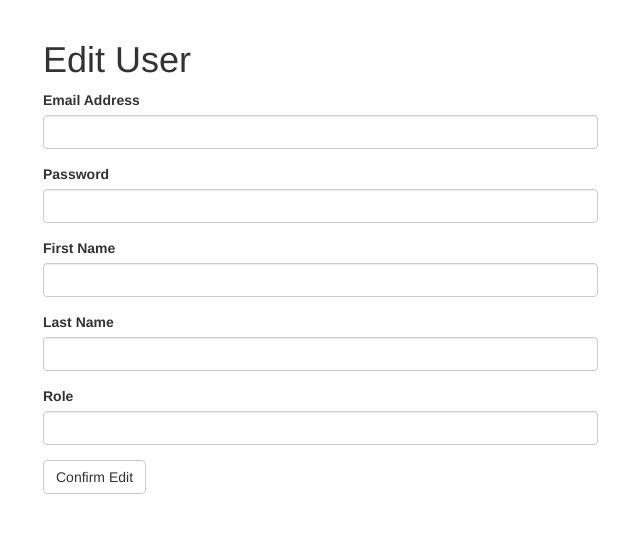
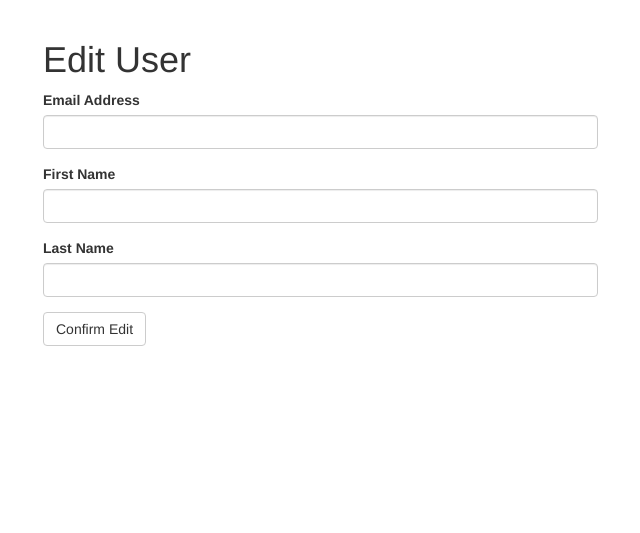
Before and after one commit to zakbaig/assignment-project, a Flask app: page /edit_user/1 in a window 1280 px wide. Shown: the part 52-585 px from the top of the page, without its empty margins (27-667 px from the left). Run offline with Flask 3, Linux system fonts and the light colour scheme; a user stored in the database is signed in; data comes from the database, SQL or seed files in the repository; some libraries are stand-ins or nearby versions.

Commit message:
refactor: simplify roles

```diff
--- a/app/forms.py
+++ b/app/forms.py
@@ -7,7 +7,6 @@
 class LoginForm(FlaskForm):
     email_address = StringField('Email Address', validators=[DataRequired()])
     password = PasswordField('Password', validators=[DataRequired()])
-    remember_me = BooleanField('Remember Me')
     submit = SubmitField('Login')
 
 
@@ -28,13 +27,17 @@
 
 class EditUserForm(FlaskForm):
     email_address = StringField('Email Address', validators=[Email()])
-    password = PasswordField('Password')
     first_name = StringField('First Name')
     last_name = StringField('Last Name')
     role = StringField('Role')
     submit = SubmitField('Confirm Edit')
 
+    def __init__(self, original_email_address, *args, **kwargs):
+        super(EditUserForm, self).__init__(*args, **kwargs)
+        self.original_email_address = original_email_address
+
     def validate_email_address(self, email_address):
-        user = User.query.filter_by(email_address=email_address.data).first()
-        if user is not None:
-            raise ValidationError('Please use a different email address.')
+        if not email_address.data == self.original_email_address:
+            user = User.query.filter_by(email_address=email_address.data).first()
+            if user is not None:
+                raise ValidationError('Please use a different email address.')
--- a/app/models.py
+++ b/app/models.py
@@ -9,8 +9,8 @@
     password = db.Column(db.String(150))
     first_name = db.Column(db.String(150))
     last_name = db.Column(db.String(150))
+    role = db.Column(db.String(150))
     lunch_cards = db.relationship('LunchCard')
-    roles = db.relationship('Role', secondary='user_role')
 
     def set_password(self, password):
         self.password = generate_password_hash(password)
@@ -18,15 +18,8 @@
     def check_password(self, password):
         return check_password_hash(self.password, password)
 
-    def set_role(self, role):
-        self.roles.append(Role(name=role))
-
     def has_role(self, role):
-        for user_role in self.roles:
-            if user_role.name == role:
-                return True
-
-        return False
+        return role == self.role
 
 
 @login.user_loader
@@ -39,14 +32,3 @@
     created_on = db.Column(db.DateTime(timezone=True))
     card_balance = db.Column(db.Integer)
     user_id = db.Column(db.Integer, db.ForeignKey('user.id'))
-
-
-class Role(db.Model):
-    id = db.Column(db.Integer(), primary_key=True)
-    name = db.Column(db.String(50), unique=True)
-
-
-class UserRole(db.Model):
-    id = db.Column(db.Integer(), primary_key=True)
-    user_id = db.Column(db.Integer(), db.ForeignKey('user.id', ondelete='CASCADE'))
-    role_id = db.Column(db.Integer(), db.ForeignKey('role.id', ondelete='CASCADE'))
--- a/app/routes.py
+++ b/app/routes.py
@@ -3,7 +3,7 @@
 from urllib.parse import urlparse
 from app import flask_app, db
 from app.forms import LoginForm, RegistrationForm, EditUserForm
-from app.models import User, Role
+from app.models import User
 
 
 def redirect_to_previous_page_or_index():
@@ -18,9 +18,10 @@
 def before_request():
     admin_email_address = flask_app.config.get('ADMIN_EMAIL_ADDRESS')
     if not User.query.filter(User.email_address == admin_email_address).first():
-        user = User(email_address=admin_email_address)
+        user = User(email_address=admin_email_address, role='Admin',
+                    first_name=flask_app.config.get('ADMIN_FIRST_NAME'),
+                    last_name=flask_app.config.get('ADMIN_LAST_NAME'))
         user.set_password(flask_app.config.get('ADMIN_PASSWORD'))
-        user.roles.append(Role(name='Admin'))
         db.session.add(user)
         db.session.commit()
 
@@ -44,7 +45,7 @@
             flash('Invalid credentials', 'validation-error')
             return redirect(url_for('login'))
 
-        login_user(user, remember=form.remember_me.data)
+        login_user(user)
         return redirect_to_previous_page_or_index()
 
     return render_template('login.html', title='Login', form=form)
@@ -65,6 +66,7 @@
     form = RegistrationForm()
     if form.validate_on_submit():
         user = User(email_address=form.email_address.data,
+                    role='User',
                     first_name=form.first_name.data,
                     last_name=form.last_name.data)
         user.set_password(form.password.data)
@@ -86,19 +88,31 @@
     return render_template('admin.html', title='Admin', users=users)
 
 
-@flask_app.route('/edit_user/<string:user_id>')
+@flask_app.route('/edit_user/<string:user_id>', methods=['GET', 'POST'])
 @login_required
 def edit_user(user_id):
     user = User.query.get(int(user_id))
     if not user == current_user and not current_user.has_role('Admin'):
         return redirect_to_previous_page_or_index()
 
-    form = EditUserForm()
+    form = EditUserForm(user.email_address)
+    if current_user.has_role('Admin') and current_user == user:
+        del form.role
+
     if request.method == 'GET':
         form.email_address.data = user.email_address
-        form.password.data = user.password
         form.first_name.data = user.first_name
         form.last_name.data = user.last_name
+        if form.role is not None:
+            form.role.data = user.role
     elif form.validate_on_submit():
-        pass
+        user.email_address = form.email_address.data
+        user.first_name = form.first_name.data
+        user.last_name = form.last_name.data
+        if form.role is not None:
+            user.role = form.role.data
+
+        db.session.commit()
+        flash('Your changes have been saved.')
+
     return render_template('edit_user.html', title='Edit User', user=user, form=form)
--- a/app/templates/admin.html
+++ b/app/templates/admin.html
@@ -16,11 +16,7 @@
         <td>{{ user.email_address }}</td>
         <td>{{ user.first_name }}</td>
         <td>{{ user.last_name }}</td>
-        <td>
-        {% for role in user.roles %}
-        {{ role.name }}
-        {% endfor %}
-        </td>
+        <td>{{ user.role }}</td>
         <td><a href="{{ url_for('edit_user', user_id=user.id) }}" class="btn btn-primary"></a></td>
     </tr>
     {% endfor %}
--- a/config.py
+++ b/config.py
@@ -10,6 +10,5 @@
     SQLALCHEMY_TRACK_MODIFICATIONS = False
     ADMIN_EMAIL_ADDRESS = os.environ.get('ADMIN_EMAIL_ADDRESS')
     ADMIN_PASSWORD = os.environ.get('ADMIN_PASSWORD')
-    USER_ENABLE_EMAIL = False
-    USER_ENABLE_USERNAME = False
-    USER_REQUIRE_RETYPE_PASSWORD = False
+    ADMIN_FIRST_NAME = os.environ.get('ADMIN_FIRST_NAME')
+    ADMIN_LAST_NAME = os.environ.get('ADMIN_LAST_NAME')
--- a/server.py
+++ b/server.py
@@ -1,7 +1 @@
 from app import flask_app
-# from app.models import User, LunchCard, Role
-#
-#
-# @flask_app.shell_context_processor
-# def make_shell_context():
-#     return {'db': db, 'User': User, 'LunchCard': LunchCard, 'Role': Role}
```
